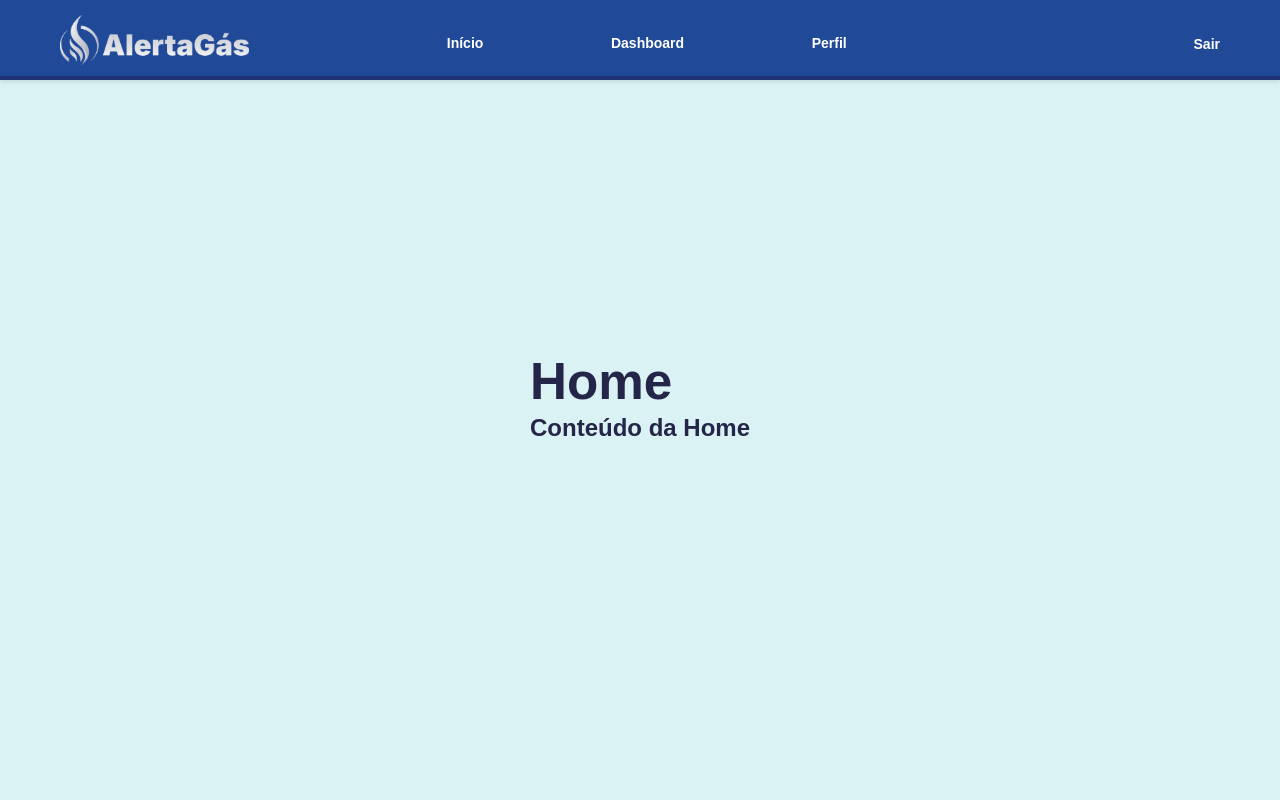
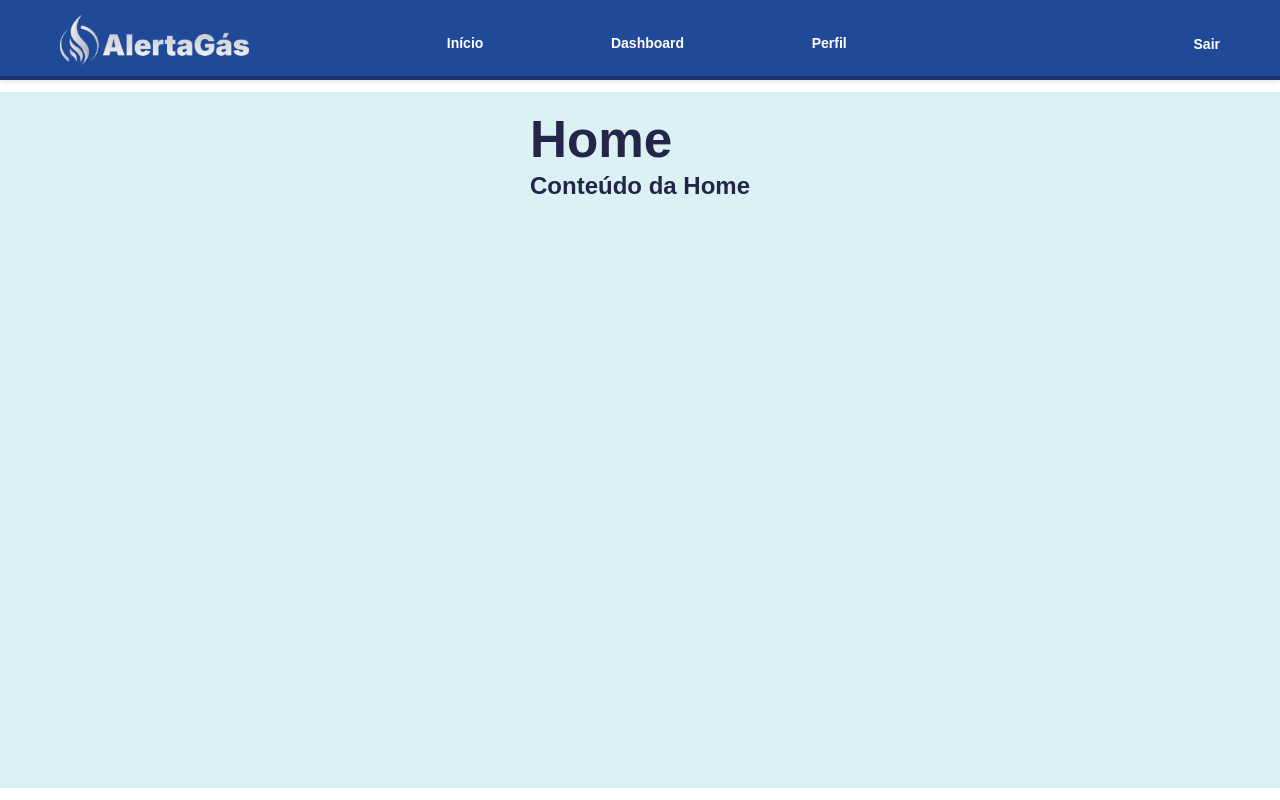
Before and after one commit to MateusLiraFront/app-gas, a React (Vite) app: page /home in a window 1280 px wide. Built offline with nearby package versions, Linux system fonts and the light colour scheme.

Commit message:
nova estrutura

```diff
--- a/index.html
+++ b/index.html
@@ -2,9 +2,9 @@
 <html lang="en">
   <head>
     <meta charset="UTF-8" />
-    <link rel="icon" type="image/svg+xml" href="/vite.svg" />
+    <link rel="icon" type="image/svg+xml" href="./src/assets/logo-gas.png" />
     <meta name="viewport" content="width=device-width, initial-scale=1.0" />
-    <title>app-gas</title>
+    <title>Alerta Gás</title>
   </head>
   <body>
     <div id="root"></div>
--- a/src/layouts/DefaultLayout.css
+++ b/src/layouts/DefaultLayout.css
@@ -1,10 +1,15 @@
 .default-layout {
-
-    max-width: 1280px;
     margin: 0 auto;
     width: 100%;
 
 }
+.display-principal{
+    top: 0 !important;
+    margin-top: 80px;
+}
+/* .header{
+    display: none;
+} */
 
 @media (min-width:800px){
     .sidebar{
@@ -14,3 +19,19 @@
         display: none;
     }
 }
+@media (max-width:800px){
+    .display-principal{
+        /* margin-top: 0px; */
+    }
+    .header{
+        /* display: none; */
+    }
+    .sidebar{
+        position: fixed;
+        top: 0;
+        left: 0;
+        margin-top: 0 !important;
+        height: 100vh;
+        z-index: 1010;
+    }
+}
--- a/src/layouts/DefaultLayout.jsx
+++ b/src/layouts/DefaultLayout.jsx
@@ -6,17 +6,21 @@ import "./DefaultLayout.css";
 
 export default function DefaultLayout() {
   return (
-    <div className="default-layout min-h-screen flex flex-col">
-      <Header />
+    <div className="default-layout ">
+      <div className="header">
+        <Header />
+      </div>
+
       <div className="sidebar">
         <Sidebar />
       </div>
 
-      <main className="">
+      <main className="display-principal">
         <div className="">
           <Outlet />
         </div>
       </main>
+
       <div className="footer">
         <Footer />
       </div>
--- a/src/pages/Home/Home.css
+++ b/src/pages/Home/Home.css
@@ -1,11 +1,10 @@
 main {
   background-color: var(--bg-app);
   color: rgb(37, 37, 73);
-    min-width: 100vw;
-    min-height: 100vh;
-    display: flex !important;
-    justify-content: center !important;
-    align-items: center !important;
+  min-width: 100vw;
+  min-height: 87vh;
+  display: flex !important;
+  justify-content: center !important;
   padding-top: 20px !important;
   padding-bottom: 20px !important;
 }
--- a/src/pages/Home/Home.jsx
+++ b/src/pages/Home/Home.jsx
@@ -2,9 +2,10 @@ import "./Home.css";
 
 export default function Home() {
   return (
-    <div className="absolute inset-0 ">
+    <div className=" ">
       <h1>Home</h1>
       <h2>Conteúdo da Home</h2>
+
     </div>
   );
 }
```
